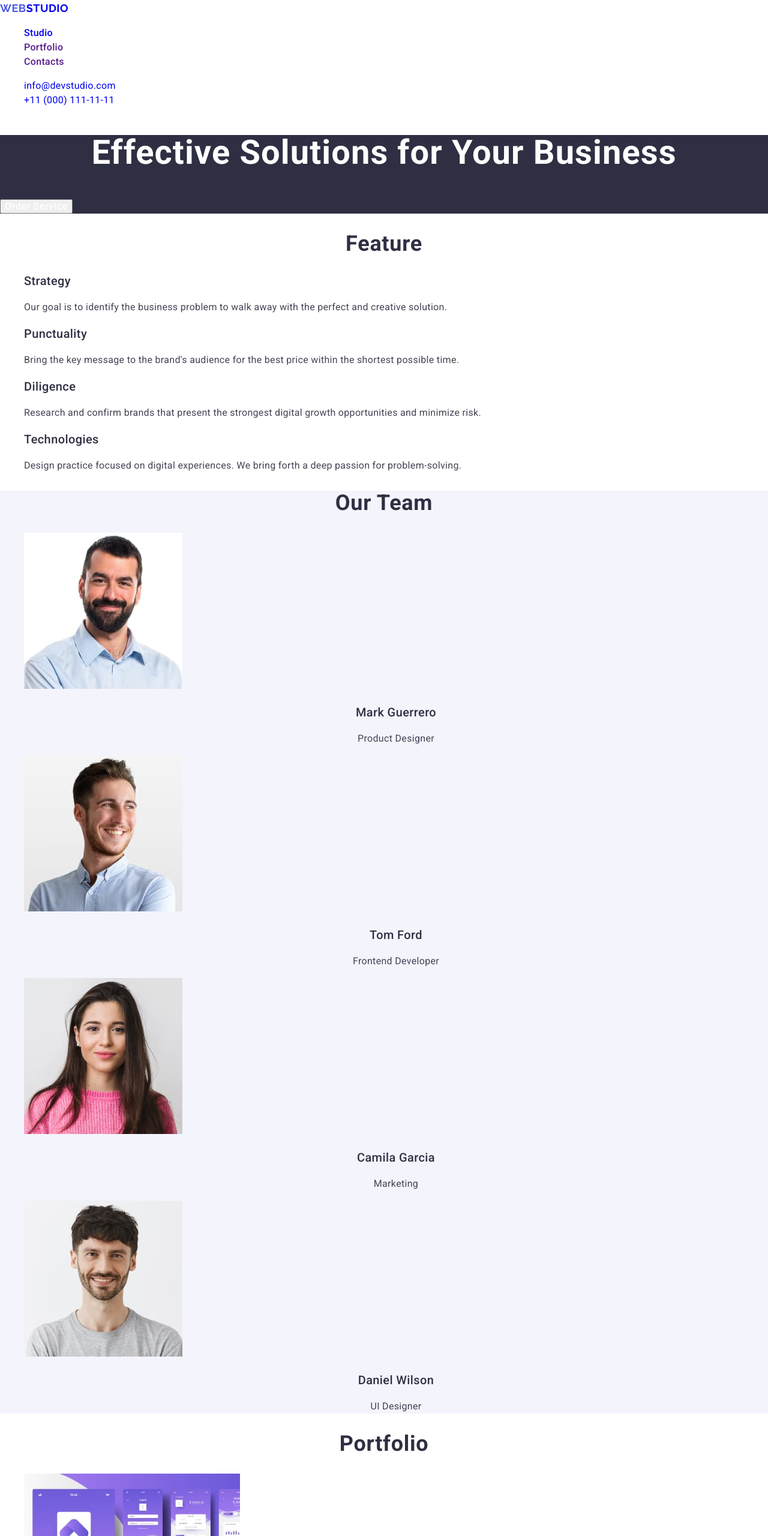
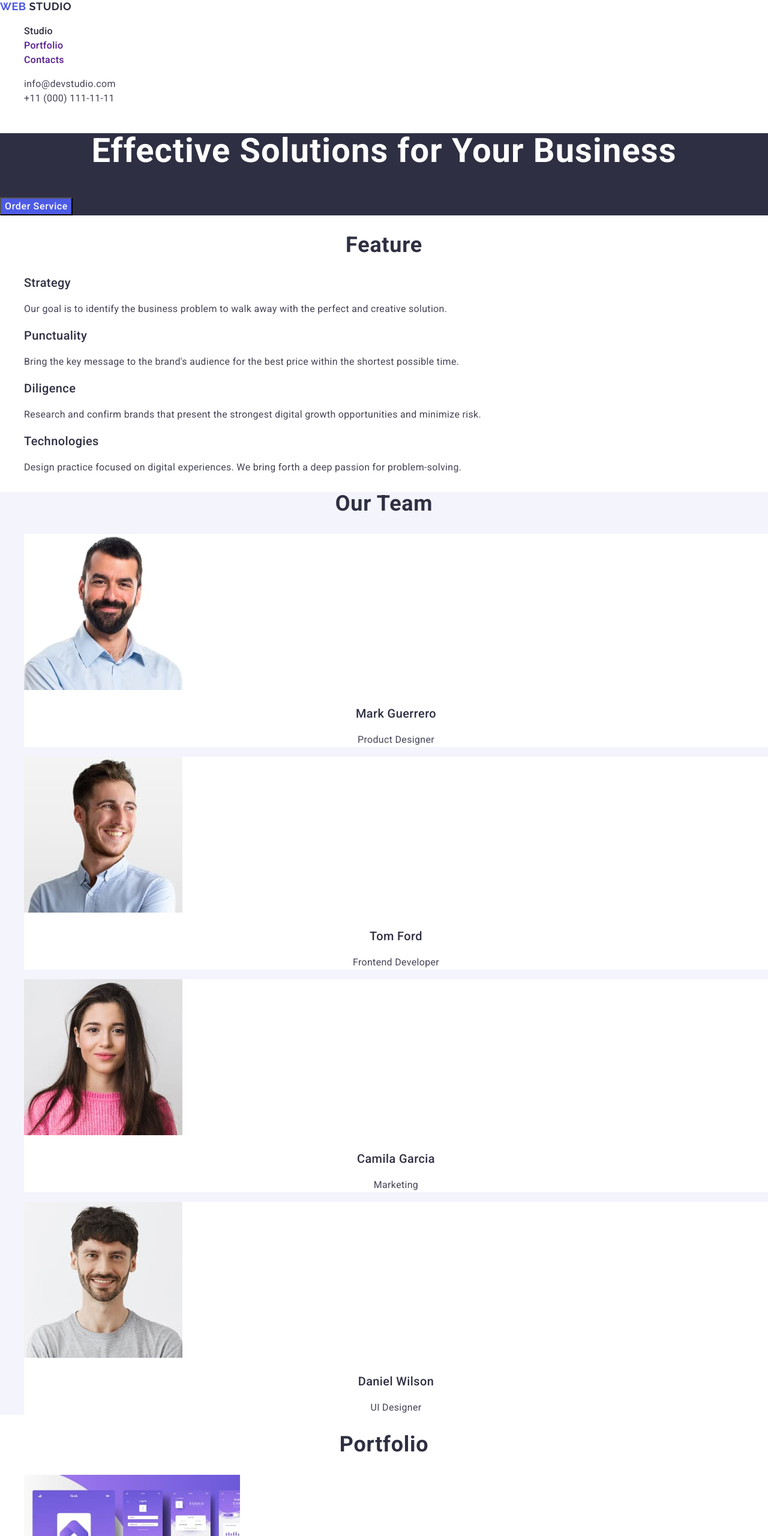
Before and after one commit to Chestnut1710/goit-markup-hw-02, a plain HTML site: page index.html in a window 1280 px wide. Shown: the top 2560 px of the page at 60% size. Drawn offline with nearby package versions, Linux system fonts and the light colour scheme.

Commit message:
second edition

```diff
--- a/css/styles.css
+++ b/css/styles.css
@@ -1,5 +1,5 @@
 body {
-font-family: Roboto, Raleway, sans-serif;
+font-family: Roboto, sans-serif;
 color: #434455;
 background-color: #FFF;
 line-height: 1.5;
@@ -15,11 +15,12 @@ font-family: Raleway, sans-serif;
 font-size: 18px;
 font-weight: 700;
 letter-spacing: 0.54px;
+line-height: 1.17;
 text-transform: uppercase;
-}
+color: #4D5AE5;}
 
 .logo-color {
-    color: #4D5AE5;
+color: var(--NAVY-BLUE, #2E2F42);
 }
 
 .menu-item {
@@ -31,6 +32,13 @@ letter-spacing: 0.32px;
 
 .menu-item-hover {
 color: var(--OCEAN, #404BBF);
+font-size: 16px;
+font-weight: 500;
+letter-spacing: 0.32px;
+}
+
+.menu-item-link {
+color: var(--NAVY-BLUE, #2E2F42);
 font-size: 16px;
 font-weight: 500;
 letter-spacing: 0.32px;
@@ -61,40 +69,50 @@ color: var(--OCEAN, #404BBF);
 }
 
 /*Section 1*/
-.section-1 {
-background: var(--NAVY-BLUE, #2E2F42);
+.section-one {
+background-color: var(--NAVY-BLUE, #2E2F42);
 }
 
-.header-1 {
+.header-one {
 color: var(--WHITE, #FFF);
 text-align: center;
 font-size: 56px;
 font-weight: 700;
-line-height: 1.071;
+line-height: 1.07;
 letter-spacing: 1.12px;
+}
+button {
+cursor: pointer;
+}
+
+.button-text {
+    background-color: #4D5AE5;
+    font-family: "Roboto", sans-serif;
+    color: var(--WHITE, #FFF);
+    font-size: 16px;
+    font-weight: 500;
+    letter-spacing: 0.64px;
+    text-align: center;
+    line-height: 1.5;
+}
+
+.button-text:hover,
+.button-text:focus {
+background-color: #404BBF;
 }
 
 /*Section 2*/
 
-.header-2 {
+.header-two {
 color: var(--NAVY-BLUE, #2E2F42);
 text-align: center;
 font-size: 36px;
 font-weight: 700;
-line-height: 1.111;
+line-height: 1.11;
 letter-spacing: 0.72px;
 text-transform: capitalize;
 }
-button {
-cursor: pointer;
-}
-.button-text {
-color: var(--WHITE, #FFF);
-font-size: 16px;
-font-weight: 500;
-letter-spacing: 0.64px;
-text-align: center;
-}
+
 
 .feature-components {
 color: var(--NAVY-BLUE, #2E2F42);
@@ -112,9 +130,14 @@ letter-spacing: 0.32px;
 
 /*Section 3*/
 
-.section-3 {
-background: var(--CLOUD, #F4F4FD);
+.section-three {
+background-color: var(--CLOUD, #F4F4FD);
 }
+
+.team {
+background-color: #FFFFFF
+}
+
 .team-members {
 color: var(--NAVY-BLUE, #2E2F42);
 text-align: center;
@@ -152,18 +175,18 @@ background: var(--NAVY-BLUE, #2E2F42);
 }
 
 .logo-footer {
-color: var(--CLOUD, #F4F4FD);
-font-family: Raleway;
+color: #4d5ae5;
+font-family: Raleway, sans-serif;
 font-size: 18px;
 font-style: normal;
 font-weight: 700;
-line-height: 1.166;
+line-height: 1.17;
 letter-spacing: 0.54px;
 text-transform: uppercase;
 }
 
 .logo-footer-color {
-color: var(--IRIS, #4D5AE5);
+color: #f4f4fd;
 }
 
 .footer-paragraf {
--- a/index.html
+++ b/index.html
@@ -22,8 +22,8 @@
   <body>
     <header>
       <nav>
-        <a class="logo" href="./index.html">
-          <span class="logo-color">Web</span>Studio</a
+        <a class="logo" href="./index.html"
+          >Web <span class="logo-color">Studio</span></a
         >
         <ul class="menu">
           <li class="menu-item">
@@ -39,11 +39,15 @@
       </nav>
       <address class="contacts">
         <ul>
-          <li class="contacts-item">
-            <a href="mailto:info@devstudio.com">info@devstudio.com</a>
+          <li>
+            <a class="contacts-item" href="mailto:info@devstudio.com"
+              >info@devstudio.com</a
+            >
           </li>
-          <li class="contacts-item">
-            <a href="tel:+110001111111">+11 (000) 111-11-11</a>
+          <li>
+            <a class="contacts-item" href="tel:+110001111111"
+              >+11 (000) 111-11-11</a
+            >
           </li>
         </ul>
       </address>
@@ -51,14 +55,14 @@
 
     <main>
       <!-- Section 1 -->
-      <section class="section-1">
-        <h1 class="header-1">Effective Solutions for Your Business</h1>
+      <section class="section-one">
+        <h1 class="header-one">Effective Solutions for Your Business</h1>
         <button class="button-text" type="button">Order Service</button>
       </section>
 
       <!--Section 2-->
       <section>
-        <h2 class="header-2">Feature</h2>
+        <h2 class="header-two">Feature</h2>
         <ul>
           <li>
             <h3 class="feature-components">Strategy</h3>
@@ -92,10 +96,10 @@
       </section>
 
       <!--Section 3-->
-      <section class="section-3">
-        <h2 class="header-2">Our Team</h2>
+      <section class="section-three">
+        <h2 class="header-two">Our Team</h2>
         <ul>
-          <li>
+          <li class="team">
             <img
               src="./images/marcguerrero.jpg"
               alt="Mark Guerrero"
@@ -105,7 +109,7 @@
             <h3 class="team-members">Mark Guerrero</h3>
             <p class="team-members-profession">Product Designer</p>
           </li>
-          <li>
+          <li class="team">
             <img
               src="./images/tomford.jpg"
               alt="Tom Ford"
@@ -115,7 +119,7 @@
             <h3 class="team-members">Tom Ford</h3>
             <p class="team-members-profession">Frontend Developer</p>
           </li>
-          <li>
+          <li class="team">
             <img
               src="./images/camilagarcia.jpg"
               alt="Camila Garcia"
@@ -125,7 +129,7 @@
             <h3 class="team-members">Camila Garcia</h3>
             <p class="team-members-profession">Marketing</p>
           </li>
-          <li>
+          <li class="team">
             <img
               src="./images/danielwilson.jpg"
               alt="Daniel Wilson"
@@ -140,7 +144,7 @@
 
       <!--Section 4-->
       <section>
-        <h2 class="header-2">Portfolio</h2>
+        <h2 class="header-two">Portfolio</h2>
         <ul>
           <li>
             <img
@@ -208,7 +212,7 @@
 
     <footer class="footer">
       <a class="logo-footer" href="./index.html"
-        ><span class="logo-footer-color">Web</span>Studio</a
+        >Web<span class="logo-footer-color">Studio</span></a
       >
       <p class="footer-paragraf">
         Increase the flow of customers and sales for your business with digital
```
